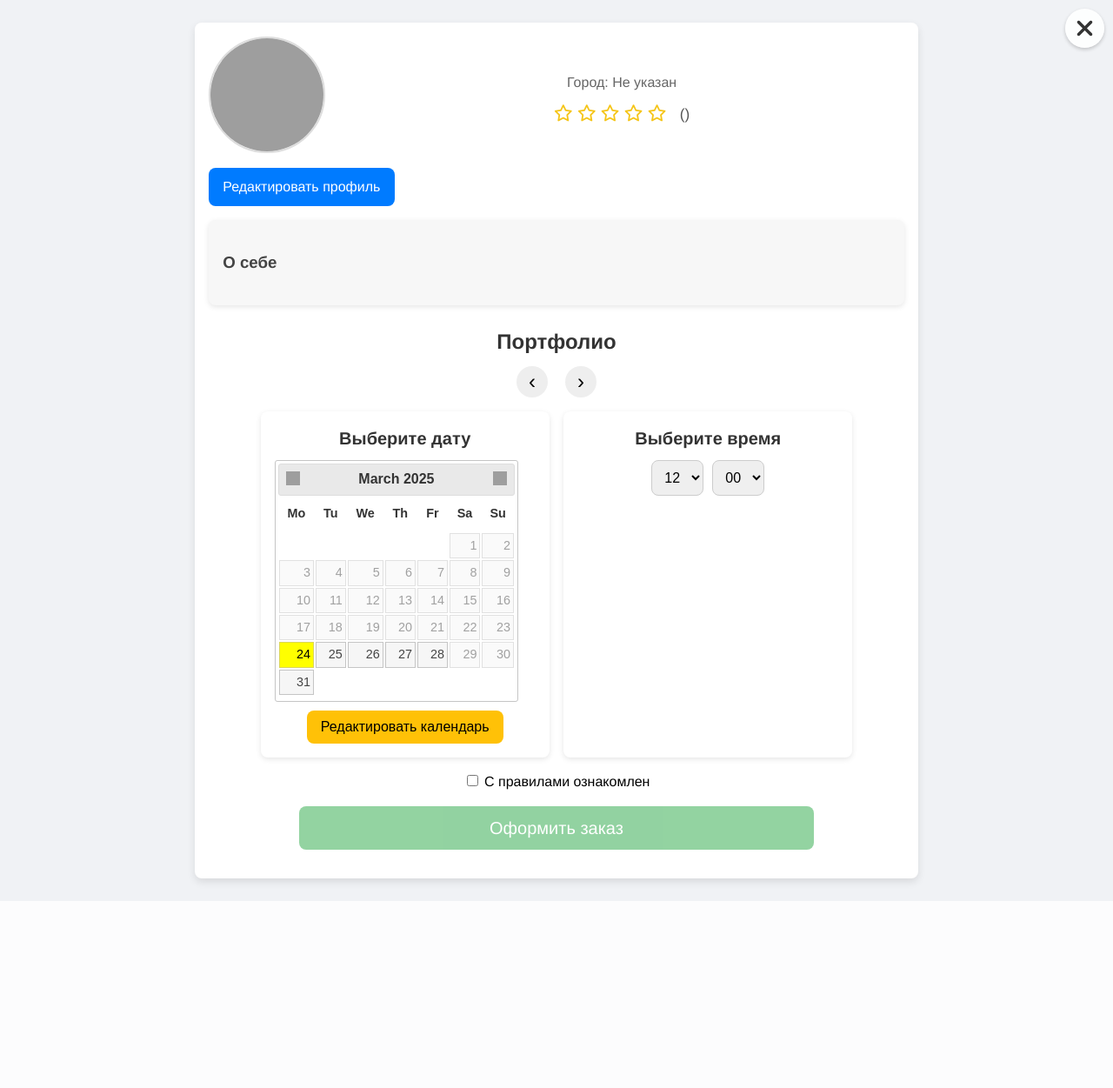
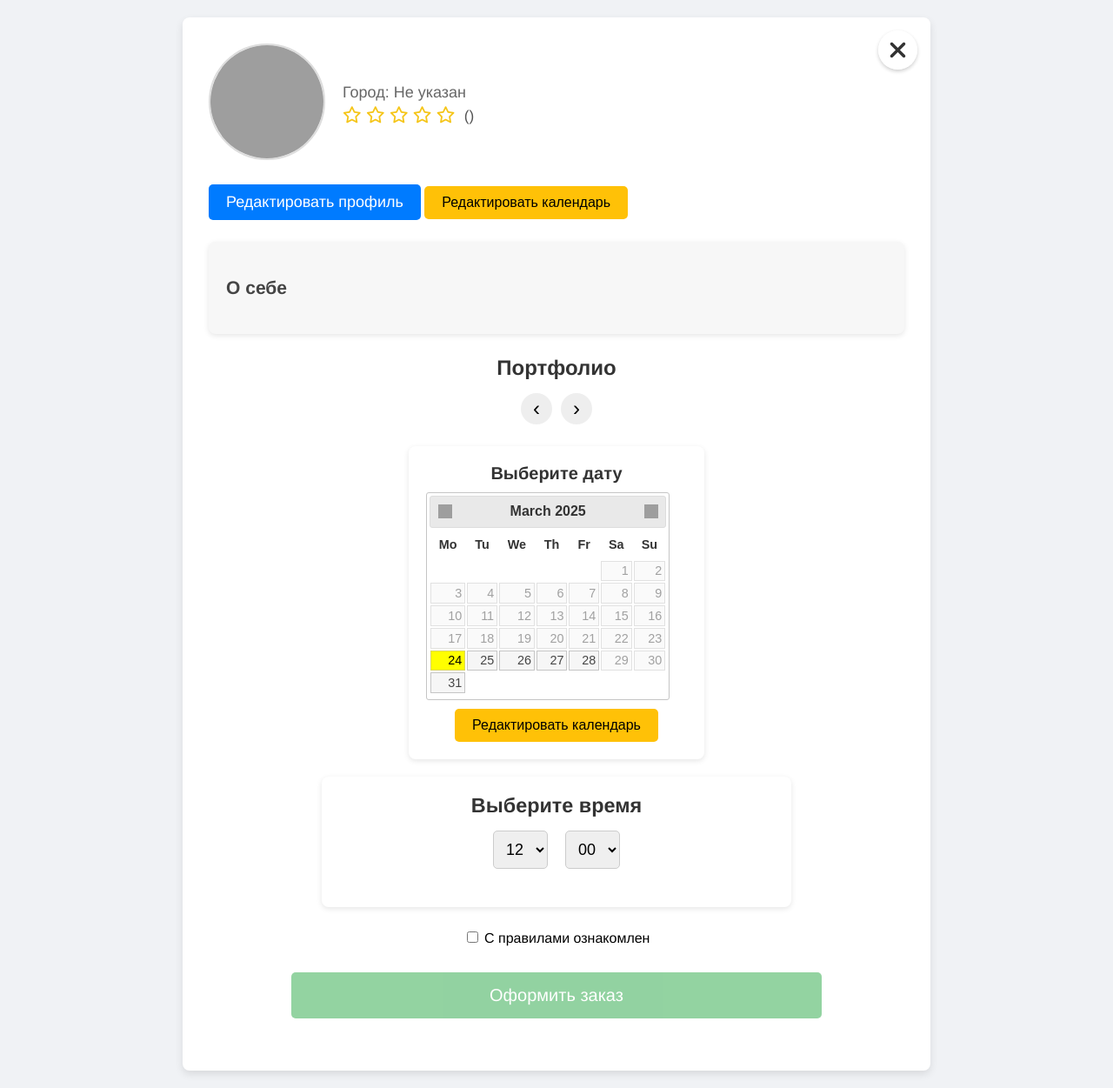
Before and after one commit to DaniyarS1703/Telegram-Fotograf2, a Flask app: template templates/profile.html in a window 1280 px wide. Shown: the whole page at 87% size. Before the commit the page ends 1022 px from the top, so only its background shows below. Run offline with Flask 3, Linux system fonts and the light colour scheme; the template is opened without the code that fills it, so the values that code supplies are empty; some libraries are stand-ins or nearby versions; grey boxes are pictures that could not be loaded.

Commit message:
Ваше сообщение коммита

```diff
--- a/templates/profile.html
+++ b/templates/profile.html
@@ -10,44 +10,27 @@
   <link rel="stylesheet" href="https://cdnjs.cloudflare.com/ajax/libs/jquery-ui-timepicker-addon/1.6.3/jquery-ui-timepicker-addon.min.css">
   <!-- Подключаем Font Awesome для иконок -->
   <link rel="stylesheet" href="https://cdnjs.cloudflare.com/ajax/libs/font-awesome/6.4.0/css/all.min.css">
-
   <style>
-    /* Основные CSS-переменные, основанные на золотом сечении (коэффициент ≈1.618) */
-    :root {
-      --base-font: 16px;
-      --golden: 1.618;
-      --heading-font: calc(var(--base-font) * var(--golden)); /* ≈26px */
-      --small-padding: 10px;
-      --large-padding: calc(var(--small-padding) * var(--golden)); /* ≈16px */
-      --border-radius: 8px;
-      --max-width: 800px;
-      --star-size: 1.2em;
-    }
-    /* Основной стиль страницы */
+    /* ------------------- Общие стили страницы ------------------- */
     body {
       margin: 0;
-      padding: var(--small-padding);
+      padding: 20px;
       font-family: 'Helvetica Neue', Helvetica, Arial, sans-serif;
       background-color: #f0f2f5;
-      font-size: var(--base-font);
-      line-height: 1.5;
-      display: flex;
-      justify-content: center;
     }
     .profile-container {
-      max-width: var(--max-width);
-      width: 100%;
+      max-width: 800px;
+      margin: 0 auto;
       background: #fff;
-      padding: var(--large-padding);
-      border-radius: var(--border-radius);
-      box-shadow: 0 0.25rem 0.625rem rgba(0,0,0,0.1);
-      margin: var(--large-padding) auto;
+      padding: 30px;
+      border-radius: 8px;
+      box-shadow: 0 4px 10px rgba(0,0,0,0.1);
+      position: relative;
     }
-    /* Кнопка выхода */
     .exit-btn {
       position: absolute;
-      top: var(--small-padding);
-      right: var(--small-padding);
+      top: 15px;
+      right: 15px;
       font-size: 28px;
       font-weight: bold;
       color: #333;
@@ -67,15 +50,11 @@
       background: #eee;
       color: #000;
     }
-    /* Шапка профиля */
     .profile-header {
       display: flex;
       align-items: center;
-      gap: var(--large-padding);
-      margin-bottom: var(--large-padding);
-      flex-wrap: wrap;
-      justify-content: center;
-      text-align: center;
+      gap: 20px;
+      margin-bottom: 20px;
     }
     .avatar {
       width: 130px;
@@ -85,47 +64,48 @@
       border: 2px solid #ddd;
     }
     .profile-info {
+      text-align: left;
       flex: 1;
     }
     .profile-info h2 {
       margin: 0;
-      font-size: 2rem;
+      font-size: 32px;
       color: #333;
     }
     .profile-info p {
-      margin: var(--small-padding) 0;
+      margin: 5px 0;
       color: #666;
-      font-size: 1rem;
+      font-size: 18px;
     }
-    /* Блок рейтинга */
+    /* Блок рейтинга со звёздами */
     .rating {
       color: #f5c518;
-      font-size: var(--star-size);
-      margin-top: var(--small-padding);
+      font-size: 1.2em;
+      margin-top: 5px;
     }
     .rating-value {
       font-size: 0.9em;
       color: #555;
-      margin-left: var(--small-padding);
+      margin-left: 5px;
     }
-    /* Описание профиля */
     .profile-description {
       background-color: #f7f7f7;
-      padding: var(--large-padding);
-      border-radius: var(--border-radius);
+      padding: 20px;
+      border-radius: 8px;
       box-shadow: 0 2px 6px rgba(0,0,0,0.1);
-      margin-bottom: var(--large-padding);
-      font-size: 1rem;
+      margin-bottom: 25px;
+      font-size: 18px;
       color: #444;
     }
-    /* Портфолио */
+
+    /* ------------------- Портфолио с кнопками-стрелками ------------------- */
     .portfolio {
-      margin-bottom: var(--large-padding);
+      margin-bottom: 25px;
     }
     .portfolio h3 {
-      margin-bottom: var(--small-padding);
+      margin-bottom: 15px;
       text-align: center;
-      font-size: 1.5rem;
+      font-size: 24px;
       color: #333;
     }
     .portfolio-container {
@@ -143,7 +123,7 @@
       height: 36px;
       border-radius: 50%;
       cursor: pointer;
-      margin: 0 var(--small-padding);
+      margin: 0 5px;
     }
     .arrow:hover {
       background-color: #ddd;
@@ -151,8 +131,8 @@
     .portfolio-images {
       display: flex;
       overflow-x: auto;
-      gap: var(--small-padding);
-      padding-bottom: var(--small-padding);
+      gap: 10px;
+      padding-bottom: 5px;
       scroll-behavior: smooth;
       max-width: 100%;
     }
@@ -161,22 +141,22 @@
       width: 120px;
       height: 120px;
       object-fit: cover;
-      border-radius: var(--border-radius);
+      border-radius: 8px;
       box-shadow: 0 2px 4px rgba(0,0,0,0.1);
       cursor: pointer;
     }
-    /* Кнопки профиля и заказа */
+
+    /* ------------------- Кнопки профиля и заказа ------------------- */
     .edit-btn {
       display: inline-block;
-      margin-bottom: var(--large-padding);
-      padding: var(--small-padding) var(--large-padding);
+      margin-bottom: 25px;
+      padding: 10px 20px;
       background-color: #007bff;
       color: #fff;
       text-decoration: none;
-      border-radius: var(--border-radius);
-      font-size: 1rem;
+      border-radius: 5px;
+      font-size: 18px;
       transition: background-color 0.3s ease;
-      text-align: center;
     }
     .edit-btn:hover {
       background-color: #0056b3;
@@ -184,14 +164,14 @@
     .order-btn {
       display: block;
       width: 70%;
-      margin: var(--large-padding) auto;
-      padding: var(--small-padding) var(--large-padding);
+      margin: 30px auto;
+      padding: 15px 25px;
       background-color: #28a745;
       color: #fff;
       text-align: center;
       text-decoration: none;
-      border-radius: var(--border-radius);
-      font-size: 1.25rem;
+      border-radius: 5px;
+      font-size: 20px;
       transition: background-color 0.3s ease, transform 0.2s ease;
     }
     .order-btn:hover {
@@ -202,51 +182,65 @@
       opacity: 0.5;
       pointer-events: none;
     }
-    /* Блок выбора даты и времени */
+
+    /* ------------------- Блок выбора даты и времени ------------------- */
     .date-time-wrapper {
       display: flex;
-      gap: var(--large-padding);
+      gap: 20px;
       flex-wrap: wrap;
       justify-content: center;
-      margin-bottom: var(--large-padding);
+      margin-bottom: 25px;
     }
-    .date-selector, .time-selector {
+    .date-selector {
       flex: 1;
       max-width: 300px;
       background-color: #fff;
-      padding: var(--large-padding);
-      border-radius: var(--border-radius);
+      padding: 20px;
+      border-radius: 8px;
       box-shadow: 0 2px 6px rgba(0,0,0,0.1);
       text-align: center;
     }
-    .date-selector h3, .time-selector h3 {
-      margin: 0 0 var(--small-padding);
-      font-size: 1.25rem;
+    .date-selector h3 {
+      margin: 0 0 10px;
+      font-size: 20px;
+      color: #333;
+    }
+    .time-selector {
+      width: 500px;
+      height: 110px;
+      background-color: #fff;
+      padding: 20px;
+      border-radius: 8px;
+      box-shadow: 0 2px 6px rgba(0,0,0,0.1);
+      text-align: center;
+      font-size: 20px;
+    }
+    .time-selector h3 {
+      margin: 0 0 15px;
       color: #333;
     }
     .time-select-container {
       display: flex;
       align-items: center;
       justify-content: center;
-      gap: var(--small-padding);
+      gap: 20px;
     }
     select.time-spinner {
-      font-size: 1rem;
-      padding: var(--small-padding);
-      border-radius: var(--border-radius);
+      font-size: 18px;
+      padding: 10px;
+      border-radius: 5px;
       cursor: pointer;
       border: 1px solid #ccc;
     }
     .terms-order-container {
-      margin-top: var(--large-padding);
+      margin-top: 25px;
     }
     .terms-container {
       text-align: center;
-      margin-bottom: var(--small-padding);
-      font-size: 1rem;
+      margin-bottom: 15px;
     }
 
-    /* Модальное окно (Календарь) */
+    /* ------------------- Модальное окно (КАЛЕНДАРЬ) ------------------- */
     .modal-overlay {
       position: fixed;
       top: 0; left: 0;
@@ -259,53 +253,50 @@
     }
     .modal-content {
       background: #fff;
-      padding: var(--large-padding);
-      border-radius: var(--border-radius);
+      padding: 20px;
+      border-radius: 8px;
       width: 320px;
       box-shadow: 0 4px 10px rgba(0,0,0,0.3);
       position: relative;
     }
     .modal-close {
       position: absolute;
-      top: var(--small-padding);
-      right: var(--small-padding);
+      top: 10px; right: 10px;
       cursor: pointer;
       font-size: 20px;
       color: #aaa;
     }
     .modal-close:hover { color: #000; }
     .modal-title {
-      margin-top: 0; margin-bottom: var(--small-padding);
-      font-size: 1.25rem;
-      text-align: center;
+      margin-top: 0; margin-bottom: 10px;
+      font-size: 20px; text-align: center;
     }
     .modal-btn {
       display: inline-block;
-      margin-top: var(--small-padding);
-      padding: var(--small-padding) var(--large-padding);
+      margin-top: 15px;
+      padding: 10px 20px;
       background-color: #007bff;
       color: #fff;
       text-decoration: none;
-      border-radius: var(--border-radius);
-      font-size: 1rem;
+      border-radius: 5px;
+      font-size: 16px;
       transition: background-color 0.3s ease;
-      border: none;
-      cursor: pointer;
+      border: none; cursor: pointer;
     }
     .modal-btn:hover { background-color: #0056b3; }
     .modal-open-btn {
-      margin-top: var(--small-padding);
+      margin-top: 10px;
       background-color: #ffc107;
       border: none;
-      padding: var(--small-padding) var(--large-padding);
-      border-radius: var(--border-radius);
-      font-size: 1rem;
+      padding: 10px 20px;
+      border-radius: 5px;
+      font-size: 16px;
       cursor: pointer;
       transition: background-color 0.3s ease;
     }
     .modal-open-btn:hover { background-color: #e0a800; }
 
-    /* Модальное окно (Изображения) */
+    /* ------------------- Модальное окно (ИЗОБРАЖЕНИЯ, на весь экран) ------------------- */
     #image-modal-wrapper {
       position: fixed;
       top: 0; left: 0;
@@ -319,8 +310,7 @@
     #image-modal-wrapper.open { display: flex; }
     #image-modal-close {
       position: absolute;
-      top: var(--small-padding);
-      right: var(--small-padding);
+      top: 20px; right: 35px;
       font-size: 40px;
       color: #fff;
       cursor: pointer;
@@ -340,8 +330,7 @@
     }
     .modal-arrow {
       position: absolute;
-      top: 50%;
-      transform: translateY(-50%);
+      top: 50%; transform: translateY(-50%);
       font-size: 60px;
       color: #fff;
       background: none;
@@ -349,10 +338,10 @@
       cursor: pointer;
       z-index: 1001;
     }
-    .modal-left { left: var(--small-padding); }
-    .modal-right { right: var(--small-padding); }
+    .modal-left { left: 20px; }
+    .modal-right { right: 20px; }
 
-    /* Стили занятых дат */
+    /* ------------------- Стили занятых дат ------------------- */
     .busy-date a {
       background-color: red !important;
       color: white !important;
@@ -366,7 +355,7 @@
     /* Адаптивность для Telegram Web App */
     @media (max-width: 480px) {
       .profile-container {
-        padding: var(--small-padding);
+        padding: 10px;
       }
       .profile-header {
         flex-direction: column;
@@ -429,8 +418,11 @@
       </div>
     </div>
 
-    <!-- Кнопка редактирования профиля -->
-    <a href="{{ url_for('edit_profile', id=photographer.id) }}" class="edit-btn">Редактировать профиль</a>
+    <!-- Условное отображение кнопок редактирования (доступны только если профиль принадлежит текущему пользователю) -->
+    {% if photographer.telegram_id == current_user_telegram_id %}
+      <a href="{{ url_for('edit_profile', id=photographer.id) }}" class="edit-btn">Редактировать профиль</a>
+      <button id="open-modal" class="modal-open-btn">Редактировать календарь</button>
+    {% endif %}
 
     <!-- Описание профиля -->
     <div class="profile-description">
@@ -500,7 +492,7 @@
   <script src="https://code.jquery.com/ui/1.12.1/jquery-ui.min.js"></script>
   <script src="https://cdnjs.cloudflare.com/ajax/libs/jqueryui/1.12.1/i18n/datepicker-ru.min.js"></script>
   <script>
-    /* Инициализация календаря просмотра */
+    /* ------------------ Инициализация календаря просмотра ------------------ */
     $.datepicker.setDefaults($.datepicker.regional["ru"]);
     let unavailableDatesStr = "{{ unavailable_dates }}";
     let unavailableDates = [];
@@ -522,7 +514,7 @@
       }
     });
 
-    /* Инициализация спиннеров времени */
+    /* ------------------ Инициализация спиннеров времени ------------------ */
     $(function() {
       for (let h = 0; h < 24; h++) {
         let hh = (h < 10 ? "0" + h : h);
@@ -544,13 +536,13 @@
       });
     });
 
-    /* Модальное окно (Календарь) */
+    /* ------------------ Модальное окно (Календарь) ------------------ */
     const modalOverlay = $("#modal-overlay");
     $("#open-modal").on("click", () => modalOverlay.css("display", "flex"));
     $("#modal-close").on("click", () => modalOverlay.css("display", "none"));
     modalOverlay.on("click", (e) => { if ($(e.target).is("#modal-overlay")) modalOverlay.css("display", "none"); });
 
-    /* Модальное окно (Изображения) с drag/zoom */
+    /* ------------------ Модальное окно (Изображения) с drag/zoom ------------------ */
     let currentPortfolio = [];
     let currentIndex = 0;
     const imageModalWrapper = $("#image-modal-wrapper");
```
